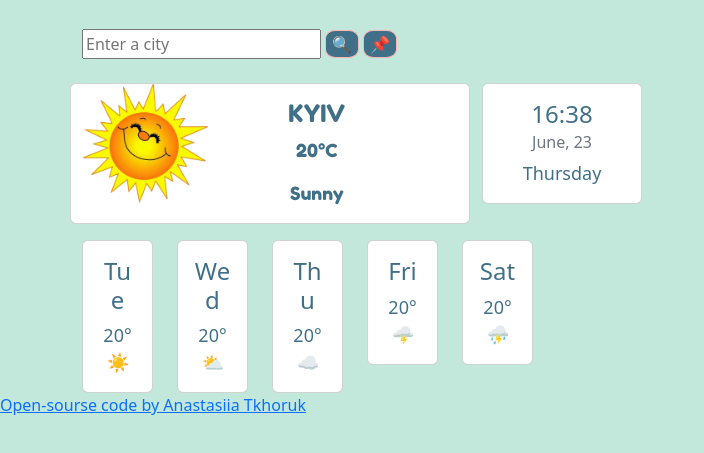
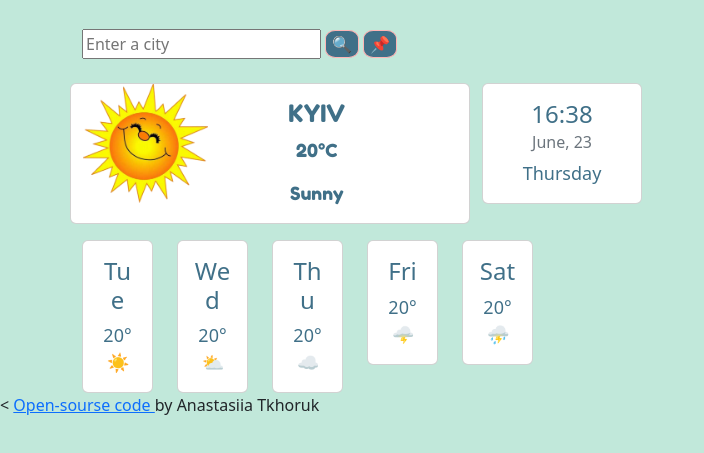
Before and after one commit to YatsanT/weather-app, a plain HTML site: page index.html in a window 1280 px wide. Shown: the part 139-592 px from the top of the page, without its empty margins (0-704 px from the left). Drawn offline with nearby package versions, Linux system fonts and the light colour scheme; no server answers; a web font is replaced by a local one.

Commit message:
Improved the look of the limk

```diff
--- a/index.html
+++ b/index.html
@@ -159,13 +159,18 @@
         </div>
       </div>
     </div>
+    <p>
+      <
       <a
         href="https://app.netlify.com/sites/stunning-moonbeam-90c3ed/deploys/62ae0e793e37a9000955e6fa"
         target="blank"
         class="site"
       >
-      Open-sourse code by Anastasiia Tkhoruk
+        Open-sourse code
       </a>
+      by Anastasiia Tkhoruk
+    </p>
   </body>
+
   <script src="weather.js"></script>
 </html>
```
Lines whose indentation alone changed are shown as unchanged.
